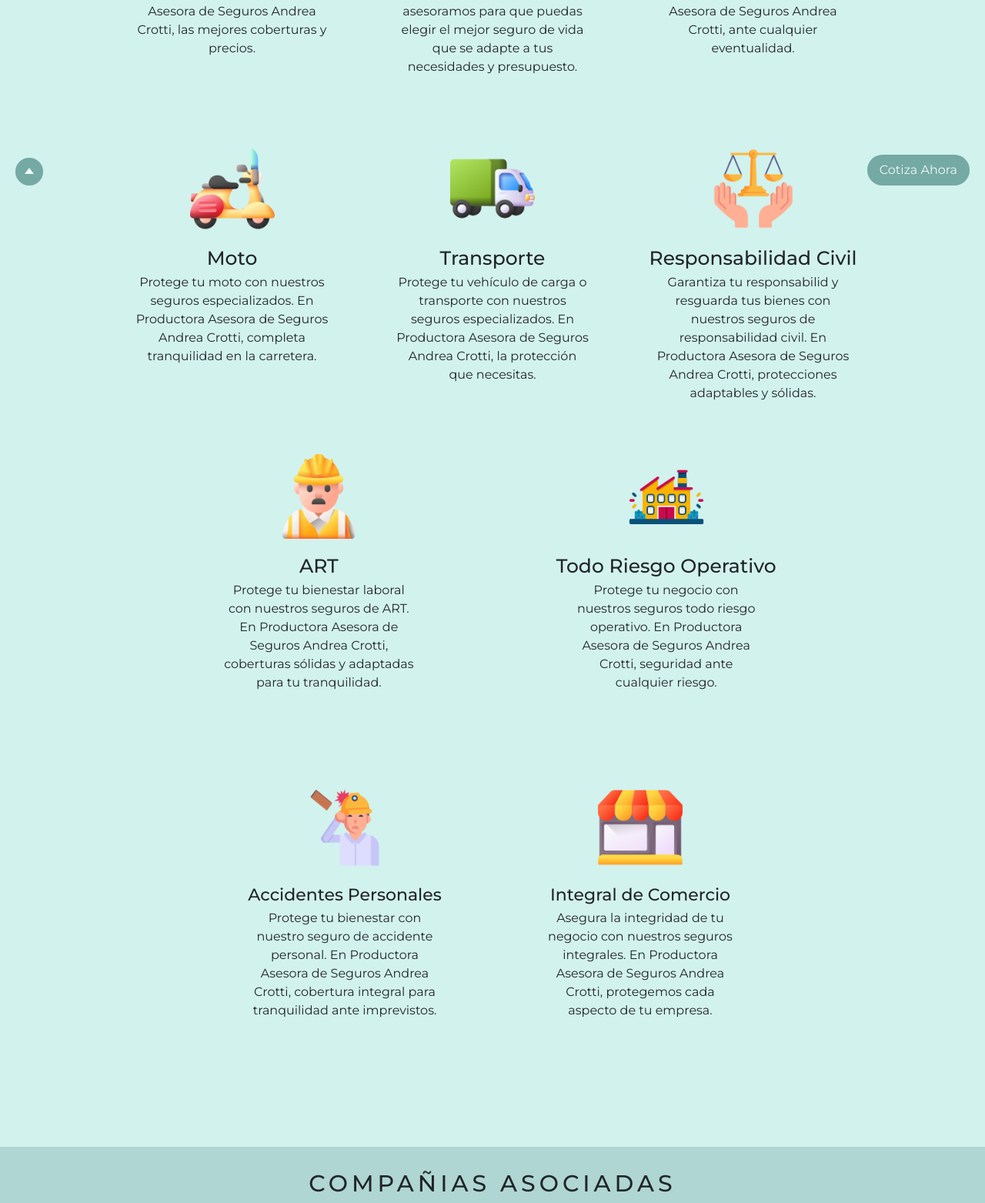
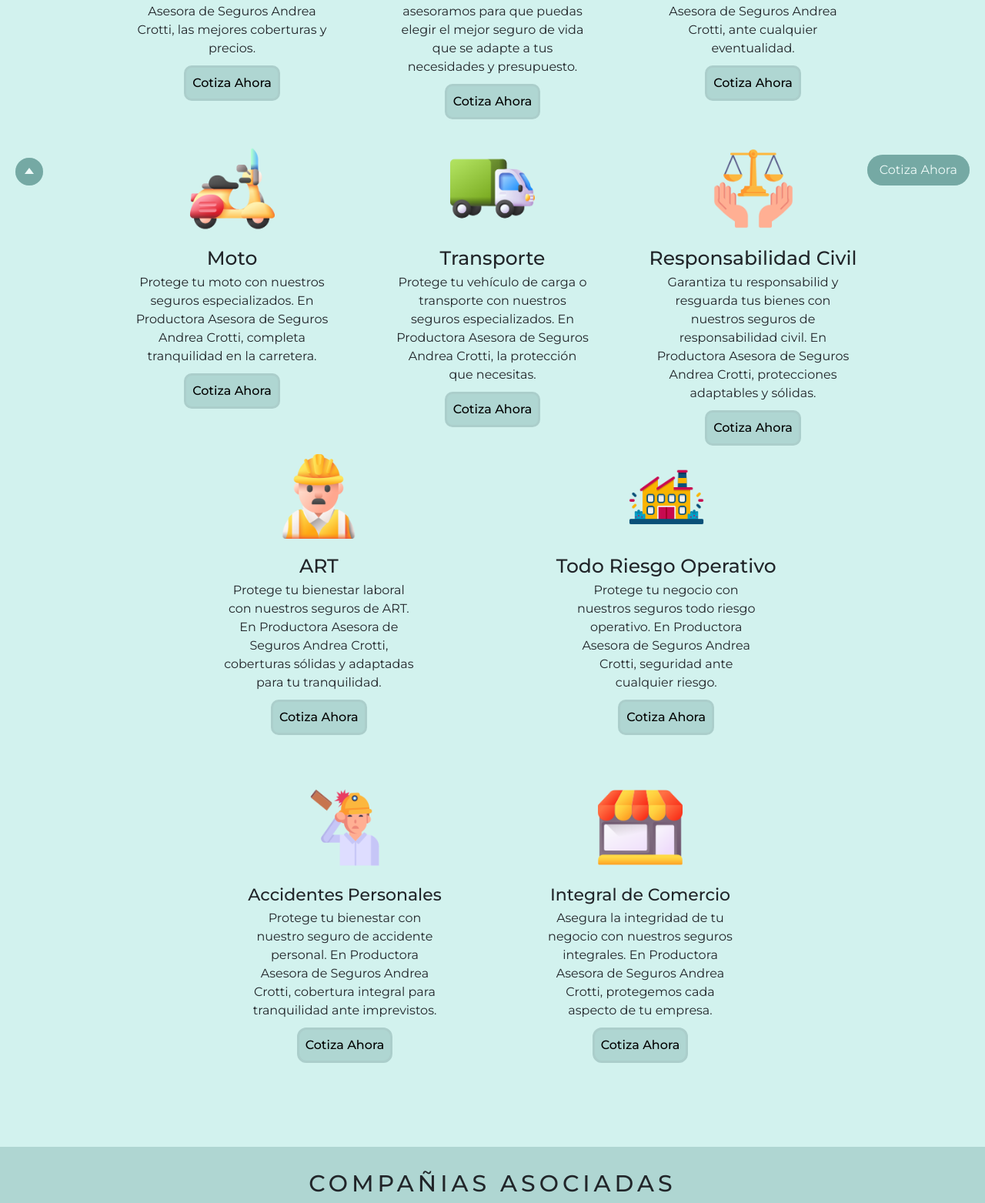
Before and after one commit to golivelli/Prod-Ases-AC, a website: page pages/seguros.html in a window 1280 px wide. Shown: the part 539-2102 px from the top of the page at 77% size. Drawn offline with nearby package versions, Linux system fonts and the light colour scheme.

Commit message:
[Add] Button Cotiza - Seguros

```diff
--- a/pages/seguros.html
+++ b/pages/seguros.html
@@ -62,7 +62,7 @@
     <!-- Start Main -->
     <main class="main-seguros">
       <!-- Start Button Cotiza -->
-      <a class="animated-button" href="https://api.whatsapp.com/send?phone=3492338558">
+      <a class="animated-button" href="https://api.whatsapp.com/send?phone=3492411471">
         <span>Cotiza Ahora</span>
         <span></span>
       </a>
@@ -104,6 +104,10 @@
                   Protege tu auto con nuestros seguros. En Productora Asesora de
                   Seguros Andrea Crotti, las mejores coberturas y precios.
                 </p>
+                <a class="cotiza-button" href="https://api.whatsapp.com/send?phone=3492411471">
+                  <span>Cotiza Ahora</span>
+                  <span></span>
+                </a>
               </div>
               <div class="caja-seguros">
                 <div>
@@ -115,6 +119,10 @@
                   para que puedas elegir el mejor seguro de vida que se adapte a
                   tus necesidades y presupuesto.
                 </p>
+                <a class="cotiza-button" href="https://api.whatsapp.com/send?phone=3492411471">
+                  <span>Cotiza Ahora</span>
+                  <span></span>
+                </a>
               </div>
               <div class="caja-seguros">
                 <div>
@@ -125,6 +133,10 @@
                   Protege tu hogar con nuestros seguros. En Productora Asesora
                   de Seguros Andrea Crotti, ante cualquier eventualidad.
                 </p>
+                <a class="cotiza-button" href="https://api.whatsapp.com/send?phone=3492411471">
+                  <span>Cotiza Ahora</span>
+                  <span></span>
+                </a>
               </div>
               <div class="caja-seguros">
                 <div>
@@ -136,6 +148,10 @@
                   Productora Asesora de Seguros Andrea Crotti, completa
                   tranquilidad en la carretera.
                 </p>
+                <a class="cotiza-button" href="https://api.whatsapp.com/send?phone=3492411471">
+                  <span>Cotiza Ahora</span>
+                  <span></span>
+                </a>
               </div>
               <div class="caja-seguros">
                 <div>
@@ -147,6 +163,10 @@
                   especializados. En Productora Asesora de Seguros Andrea
                   Crotti, la protección que necesitas.
                 </p>
+                <a class="cotiza-button" href="https://api.whatsapp.com/send?phone=3492411471">
+                  <span>Cotiza Ahora</span>
+                  <span></span>
+                </a>
               </div>
               <div class="caja-seguros">
                 <div>
@@ -158,6 +178,10 @@
                   seguros de responsabilidad civil. En Productora Asesora de
                   Seguros Andrea Crotti, protecciones adaptables y sólidas.
                 </p>
+                <a class="cotiza-button" href="https://api.whatsapp.com/send?phone=3492411471">
+                  <span>Cotiza Ahora</span>
+                  <span></span>
+                </a>
               </div>
               <div class="caja-seguros">
                 <div>
@@ -169,6 +193,10 @@
                   Productora Asesora de Seguros Andrea Crotti, coberturas
                   sólidas y adaptadas para tu tranquilidad.
                 </p>
+                <a class="cotiza-button" href="https://api.whatsapp.com/send?phone=3492411471">
+                  <span>Cotiza Ahora</span>
+                  <span></span>
+                </a>
               </div>
               <div class="caja-seguros">
                 <div>
@@ -180,6 +208,10 @@
                   En Productora Asesora de Seguros Andrea Crotti, seguridad ante
                   cualquier riesgo.
                 </p>
+                <a class="cotiza-button" href="https://api.whatsapp.com/send?phone=3492411471">
+                  <span>Cotiza Ahora</span>
+                  <span></span>
+                </a>
               </div>
             </div>
           </div>
@@ -195,6 +227,10 @@
                   En Productora Asesora de Seguros Andrea Crotti, cobertura
                   integral para tranquilidad ante imprevistos.
                 </p>
+                <a class="cotiza-button" href="https://api.whatsapp.com/send?phone=3492411471">
+                  <span>Cotiza Ahora</span>
+                  <span></span>
+                </a>
               </div>
               <div class="caja-seguros">
                 <div>
@@ -206,6 +242,10 @@
                   integrales. En Productora Asesora de Seguros Andrea Crotti,
                   protegemos cada aspecto de tu empresa.
                 </p>
+                <a class="cotiza-button" href="https://api.whatsapp.com/send?phone=3492411471">
+                  <span>Cotiza Ahora</span>
+                  <span></span>
+                </a>
               </div>
             </div>
           </div>
--- a/scss/base/_globals.scss
+++ b/scss/base/_globals.scss
@@ -40,12 +40,13 @@ main{
 			z-index: 2;
 			border: #387973;
 			animation: $animacion-molestar;
-			transition: 0.6s;
 			opacity: 0.6;
+      transition: 0.4s;
 		}
 
 		&.animated-button:hover {
 			opacity: 1;
+      transform: scale(1.1);
 		}
 	}
 	/* End Button Cotiza */
--- a/scss/organisms/_header.scss
+++ b/scss/organisms/_header.scss
@@ -32,7 +32,7 @@ header{
 
             li{
               a{
-                transition: all 0.6s ease-in-out;
+                transition: all 0.4s ease-in-out;
               }
 
               a:hover{
@@ -45,7 +45,7 @@ header{
   }
   &.scrolled{
     .navbar {
-      background-color: #fff;
+      background-color: rgba(255, 255, 255, 0.90);
     }
   }
   /* End Header (Index) */
--- a/scss/pages/_seguros.scss
+++ b/scss/pages/_seguros.scss
@@ -73,6 +73,17 @@
               text-align: center;
               text-wrap: initial;
             }
+
+            .cotiza-button{
+              text-decoration: none;
+              color: black;
+              background-color: $color-principal;
+              font-weight: 500;
+              font-size: 16px;
+              border: $color-seguro 3px solid;
+              border-radius: 10px;
+              padding: 8px;
+            }
           }
         }
       }
@@ -117,6 +128,17 @@
 							width: 100%;
 							text-wrap: wrap;
             }
+
+            .cotiza-button{
+              text-decoration: none;
+              color: black;
+              background-color: $color-principal;
+              font-weight: 500;
+              font-size: 16px;
+              border-radius: 12px;
+              border: $color-seguro 3px solid;
+              padding: 8px;
+            }
           }
         }
       }
```
Also changed, not shown: index.html (+2 -2 lines), pages/contacto.html (+1 -1 lines), pages/gruposj.html (+1 -1 lines), pages/nosotros.html (+1 -1 lines), css/main.css, css/main.min.css.
